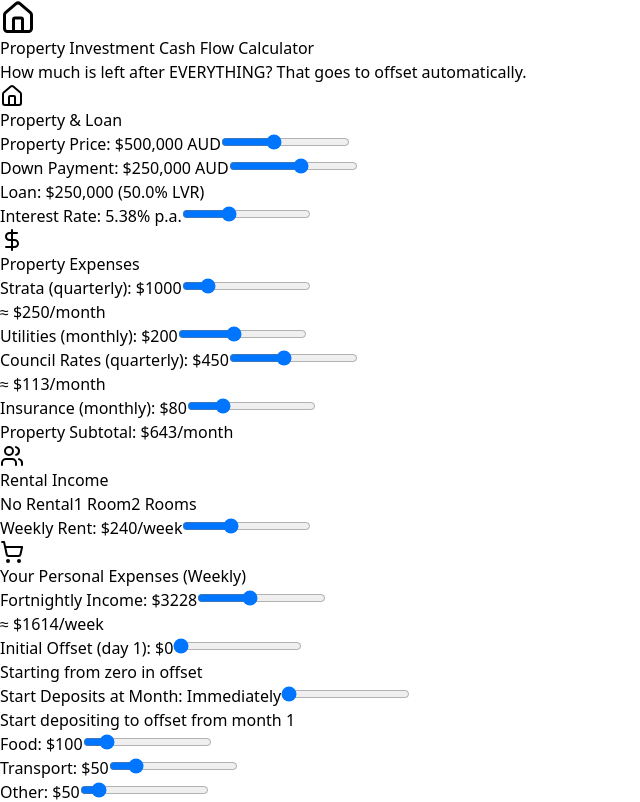
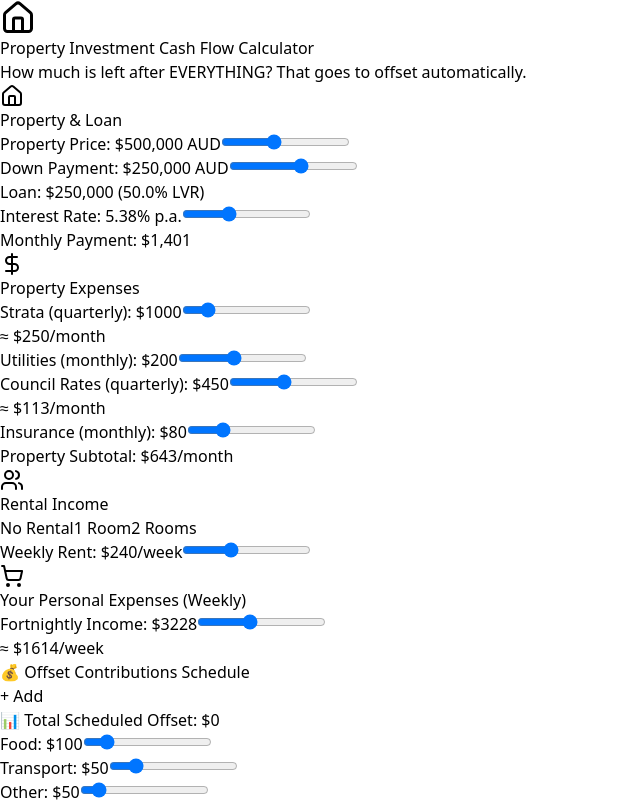
Before and after one commit to CModernel/property-calculator, a React (Vite) app: page / in a window 1280 px wide. Shown: the top 802 px of the page, without its empty margins (0-640 px from the left). Built offline with nearby package versions, Linux system fonts and the light colour scheme.

Commit message:
PCALC-1: Offset Schedule

```diff
--- a/src/App.jsx
+++ b/src/App.jsx
@@ -23,7 +23,15 @@ const PropertyInvestmentCalculator = () => {
 
   // Initial offset
   const [initialOffset, setInitialOffset] = useState(0);
-  const [depositStartMonth, setDepositStartMonth] = useState(0);
+
+  // Offset contributions state
+  const [offsetContributions, setOffsetContributions] = useState([]);
+  const [showAddContribution, setShowAddContribution] = useState(false);
+  const [newContribMonth, setNewContribMonth] = useState(1);
+  const [newContribAmount, setNewContribAmount] = useState(10000);
+
+  // Calculate total scheduled offset contributions
+  const totalScheduledOffset = offsetContributions.reduce((sum, contrib) => sum + contrib.amount, 0);
 
   // Helper function to format months in different ways
   const formatMonthsDetailed = (months) => {
@@ -88,12 +96,12 @@ const PropertyInvestmentCalculator = () => {
 
   // Complete loan simulation with offset
   const calculateLoanWithOffset = () => {
-    if (monthlyToOffset <= 0 && initialOffset === 0) {
+    if (monthlyToOffset <= 0 && totalScheduledOffset === 0) {
       return { years: 999, totalInterest: 999999, monthlyData: [] };
     }
 
     let balance = loanAmount;
-    let offsetBalance = initialOffset;
+    let offsetBalance = 0;
     let totalInterest = 0;
     let months = 0;
     const maxMonths = 30 * 12;
@@ -102,10 +110,15 @@ const PropertyInvestmentCalculator = () => {
     while (balance > 0.01 && months < maxMonths) {
       months++;
 
-      // Add monthly deposit to offset ONLY after start month
-      if (months > depositStartMonth) {
+      // Apply any scheduled offset contributions for this month
+      offsetContributions.forEach(contrib => {
+        if (contrib.month === months) {
+          offsetBalance += contrib.amount;
+        }
+      });
+
+      // Add regular monthly deposit to offset
       offsetBalance += monthlyToOffset;
-      }
 
       // Offset cannot exceed loan balance
       const effectiveOffset = Math.min(offsetBalance, balance);
@@ -148,6 +161,33 @@ const PropertyInvestmentCalculator = () => {
 
   const loanSimulation = calculateLoanWithOffset();
   const yearsToPayOff = loanSimulation.years;
+
+  // Functions for managing offset contributions
+  const addOffsetContribution = () => {
+    if (newContribAmount <= 0) return;
+
+    // Check if month already exists
+    const monthExists = offsetContributions.some(c => c.month === newContribMonth);
+    if (monthExists) {
+      alert('A contribution already exists for this month. Please remove it first or choose a different month.');
+      return;
+    }
+
+    const newContrib = {
+      id: Date.now(),
+      month: newContribMonth,
+      amount: newContribAmount
+    };
+
+    setOffsetContributions([...offsetContributions, newContrib].sort((a, b) => a.month - b.month));
+    setShowAddContribution(false);
+    setNewContribMonth(newContribMonth + 1);
+    setNewContribAmount(10000);
+  };
+
+  const removeOffsetContribution = (id) => {
+    setOffsetContributions(offsetContributions.filter(c => c.id !== id));
+  };
 
   const getBalanceColor = (value) => {
     if (value >= 300) return 'text-green-600';
@@ -229,6 +269,12 @@ const PropertyInvestmentCalculator = () => {
                   onChange={(e) => setInterestRate(Number(e.target.value))}
                   className="w-full h-2 bg-purple-200 rounded-lg appearance-none cursor-pointer"
                 />
+              </div>
+
+              <div className="mt-3 p-3 bg-blue-50 rounded-lg border border-blue-200">
+                <p className="text-sm font-semibold text-gray-700">
+                  Monthly Payment: ${Math.round(monthlyPayment).toLocaleString()}
+                </p>
               </div>
             </div>
           </div>
@@ -415,48 +461,106 @@ const PropertyInvestmentCalculator = () => {
                 <p className="text-xs text-gray-500">≈ ${Math.round(weeklyIncome)}/week</p>
               </div>
 
+              {/* OFFSET CONTRIBUTIONS SECTION */}
+              <div className="border-t pt-4 mt-4">
+                <div className="flex items-center justify-between mb-3">
+                  <h3 className="text-md font-bold text-gray-700">💰 Offset Contributions Schedule</h3>
+                  <button
+                    onClick={() => setShowAddContribution(!showAddContribution)}
+                    className="px-3 py-1 bg-cyan-500 text-white rounded-lg text-sm hover:bg-cyan-600 transition-colors"
+                  >
+                    {showAddContribution ? '✕ Cancel' : '+ Add'}
+                  </button>
+                </div>
+
+                {/* Add contribution form */}
+                {showAddContribution && (
+                  <div className="mb-3 p-3 bg-cyan-50 rounded-lg border border-cyan-200">
+                    <div className="grid grid-cols-2 gap-3 mb-3">
                       <div>
-                <label className="block text-sm font-medium text-gray-700 mb-2">
-                  Initial Offset (day 1): ${initialOffset.toLocaleString()}
+                        <label className="block text-xs font-medium text-gray-700 mb-1">
+                          At Month
                         </label>
                         <input
                           type="range"
-                  min="0"
-                  max="100000"
-                  step="5000"
-                  value={initialOffset}
-                  onChange={(e) => setInitialOffset(Number(e.target.value))}
+                          min="1"
+                          max="360"
+                          value={newContribMonth}
+                          onChange={(e) => setNewContribMonth(Number(e.target.value))}
                           className="w-full h-2 bg-cyan-200 rounded-lg appearance-none cursor-pointer"
                         />
-                <p className="text-xs text-gray-500">
-                  {initialOffset > 0
-                    ? `Already reducing ${((initialOffset/loanAmount)*100).toFixed(1)}% of loan from start`
-                    : 'Starting from zero in offset'
-                  }
+                        <div className="text-center text-sm font-medium text-gray-700">
+                          {newContribMonth} months
+                        </div>
+                      </div>
+                      <div>
+                        <label className="block text-xs font-medium text-gray-700 mb-1">
+                          Amount ($)
+                        </label>
+                        <input
+                          type="number"
+                          min="0"
+                          max="500000"
+                          step="1000"
+                          value={newContribAmount}
+                          onChange={(e) => setNewContribAmount(Number(e.target.value))}
+                          className="w-full px-2 py-1 border border-gray-300 rounded text-sm"
+                        />
+                      </div>
+                    </div>
+                    <button
+                      onClick={addOffsetContribution}
+                      className="w-full py-3 bg-cyan-600 text-white rounded-lg font-medium hover:bg-cyan-700 transition-colors"
+                    >
+                      Add Contribution
+                    </button>
+                  </div>
+                )}
+
+                {/* List of contributions */}
+                <div className="space-y-2 max-h-60 overflow-y-auto">
+                  {offsetContributions.map((contrib) => (
+                    <div
+                      key={contrib.id}
+                      className="flex items-center justify-between p-3 bg-gradient-to-r from-cyan-50 to-blue-50 rounded-lg border border-cyan-200"
+                    >
+                      <div className="flex-1">
+                        <div className="flex items-center gap-2">
+                          <span className="text-xl">🔵</span>
+                          <div>
+                            <p className="font-semibold text-gray-800">
+                              Month {contrib.month}
+                            </p>
+                            <p className="text-xs text-gray-600">
+                              {formatMonthsDetailed(contrib.month).human}
                             </p>
                           </div>
+                        </div>
+                        <p className="text-lg font-bold text-cyan-700 mt-1 ml-7">
+                          ${contrib.amount.toLocaleString()}
+                        </p>
+                      </div>
+                      <button
+                        onClick={() => removeOffsetContribution(contrib.id)}
+                        className="ml-3 px-3 py-1 bg-red-500 text-white rounded hover:bg-red-600 transition-colors text-sm"
+                      >
+                        ✕
+                      </button>
+                    </div>
+                  ))}
+                </div>
 
-              <div>
-                <label className="block text-sm font-medium text-gray-700 mb-2">
-                  Start Deposits at Month: {depositStartMonth === 0 ? 'Immediately' : `${depositStartMonth} (${formatMonthsDetailed(depositStartMonth).human})`}
-                </label>
-                <input
-                  type="range"
-                  min="0"
-                  max="24"
-                  step="1"
-                  value={depositStartMonth}
-                  onChange={(e) => setDepositStartMonth(Number(e.target.value))}
-                  className="w-full h-2 bg-teal-200 rounded-lg appearance-none cursor-pointer"
-                />
-                <p className="text-xs text-gray-500">
-                  {depositStartMonth === 0
-                    ? 'Start depositing to offset from month 1'
-                    : depositStartMonth === 1
-                    ? 'First deposit at month 2 (settling time)'
-                    : `First deposit after ${depositStartMonth} months (${formatMonthsDetailed(depositStartMonth).human} settling time)`
-                  }
+                {/* Total scheduled */}
+                <div className="mt-3 p-3 bg-gradient-to-r from-indigo-50 to-purple-50 rounded-lg border border-indigo-200">
+                  <p className="text-sm font-semibold text-gray-700">
+                    📊 Total Scheduled Offset: <span className="text-indigo-700 text-lg">${totalScheduledOffset.toLocaleString()}</span>
                   </p>
+                  {totalScheduledOffset > 0 && (
+                    <p className="text-xs text-gray-600 mt-1">
+                      This reduces {((totalScheduledOffset/loanAmount)*100).toFixed(1)}% of your loan balance
+                    </p>
+                  )}
+                </div>
               </div>
 
               <div className="grid grid-cols-3 gap-3">
@@ -622,7 +726,7 @@ const PropertyInvestmentCalculator = () => {
           </div>
 
           {/* Estimated time */}
-          {(monthlyToOffset > 0 || initialOffset > 0) && (
+          {(monthlyToOffset > 0 || totalScheduledOffset > 0) && (
             <div className="bg-gradient-to-br from-indigo-500 to-purple-600 rounded-lg p-5 shadow-lg text-white">
               <h3 className="font-bold mb-3 text-lg">⏱️ Loan Simulation</h3>
               <div className="space-y-3">
@@ -650,10 +754,11 @@ const PropertyInvestmentCalculator = () => {
                   </p>
                 </div>
 
-                {depositStartMonth > 0 && (
-                  <div className="bg-yellow-400/30 backdrop-blur rounded-lg p-2 text-xs">
-                    <p className="font-semibold">⏳ Waiting period:</p>
-                    <p>First {depositStartMonth} months ({formatMonthsDetailed(depositStartMonth).human}) without offset deposits</p>
+
+                {offsetContributions.length > 1 && (
+                  <div className="bg-cyan-400/30 backdrop-blur rounded-lg p-2 text-xs">
+                    <p className="font-semibold">💰 Scheduled contributions:</p>
+                    <p>{offsetContributions.length} lump sum payments totaling ${totalScheduledOffset.toLocaleString()}</p>
                   </div>
                 )}
 
```
Lines whose indentation alone changed are shown as unchanged.
